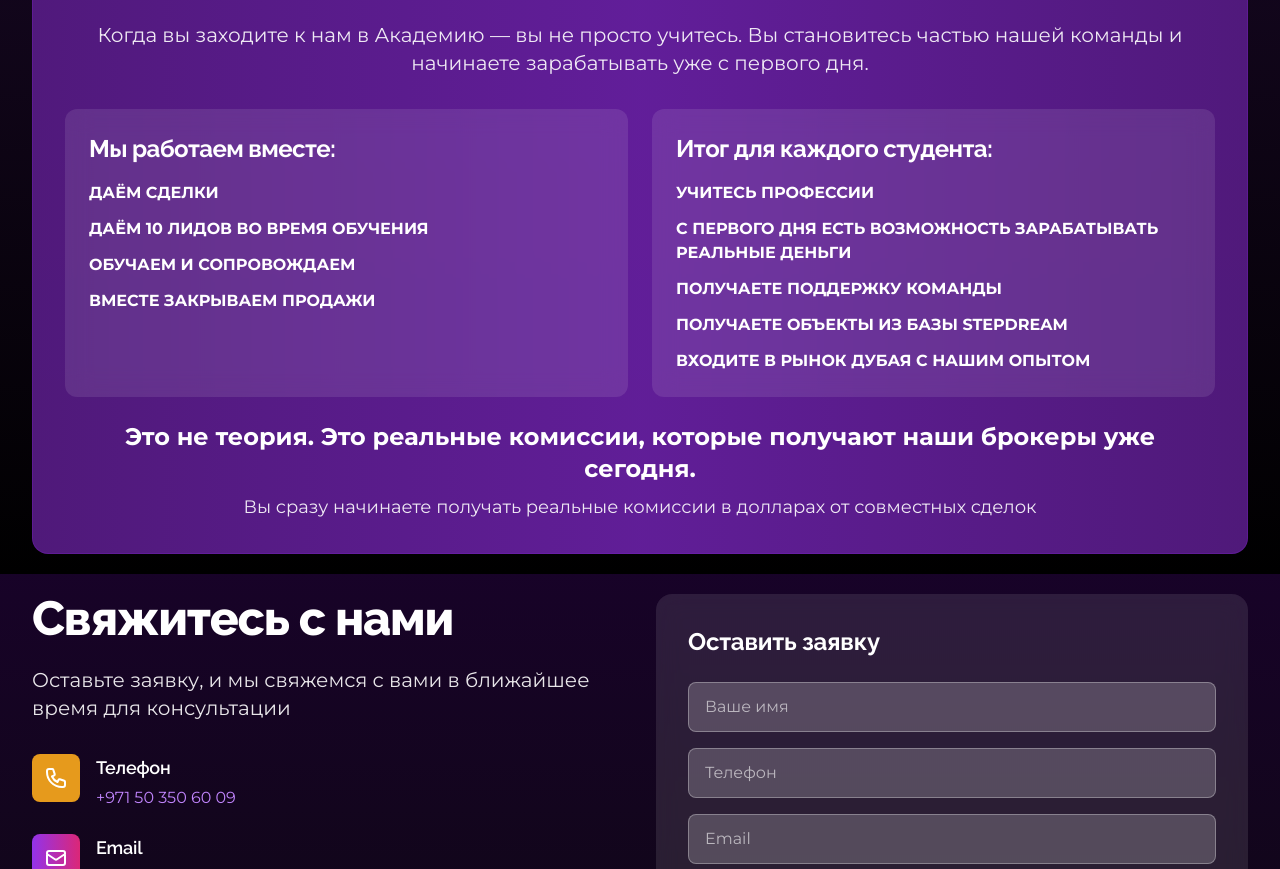
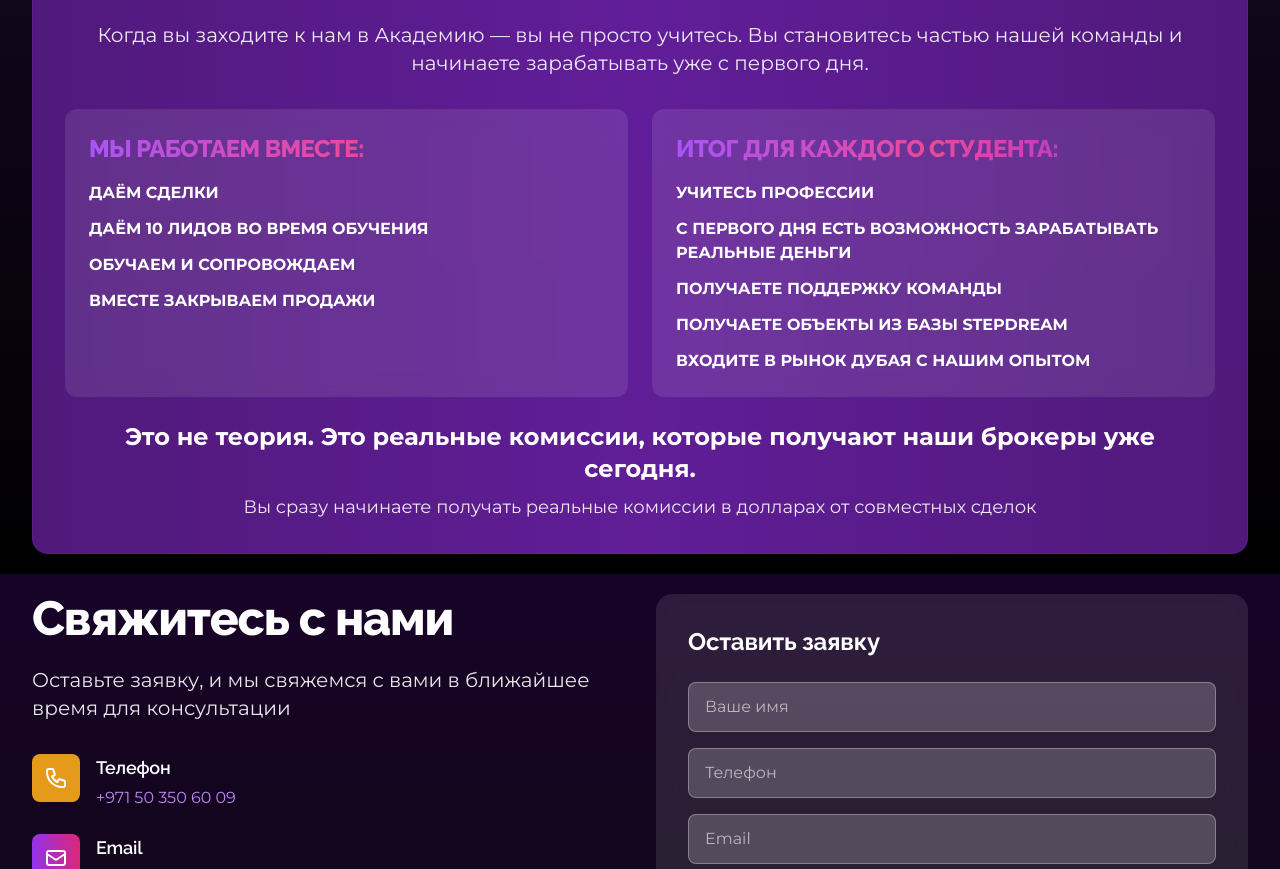
Before and after one commit to Tips95/Dubai_lending, a Next.js app: page / in a window 1280 px wide. Shown: the part 5400-6269 px from the top of the page. Built offline with nearby package versions, Linux system fonts and the light colour scheme.

Commit message:
Highlight section headers with gradient text and uppercase styling

```diff
--- a/components/EarningsSection.tsx
+++ b/components/EarningsSection.tsx
@@ -70,7 +70,7 @@ export default function EarningsSection() {
 
           <div className="grid sm:grid-cols-2 gap-4 sm:gap-6 mb-4 sm:mb-6">
             <div className="bg-white/10 backdrop-blur-md rounded-xl p-4 sm:p-6">
-              <h4 className="text-xl sm:text-2xl font-heading font-bold mb-3 sm:mb-4 tracking-tight">Мы работаем вместе:</h4>
+              <h4 className="text-xl sm:text-2xl font-heading font-extrabold mb-3 sm:mb-4 tracking-tight uppercase gradient-text-purple-pink">Мы работаем вместе:</h4>
               <ul className="space-y-3">
                 <li className="flex items-start">
                   <span className="font-bold uppercase">Даём сделки</span>
@@ -88,7 +88,7 @@ export default function EarningsSection() {
             </div>
 
             <div className="bg-white/10 backdrop-blur-md rounded-xl p-4 sm:p-6">
-              <h4 className="text-xl sm:text-2xl font-heading font-bold mb-3 sm:mb-4 tracking-tight">Итог для каждого студента:</h4>
+              <h4 className="text-xl sm:text-2xl font-heading font-extrabold mb-3 sm:mb-4 tracking-tight uppercase gradient-text-purple-pink">Итог для каждого студента:</h4>
               <ul className="space-y-3">
                 <li className="flex items-start">
                   <span className="font-bold uppercase">Учитесь профессии</span>
```
